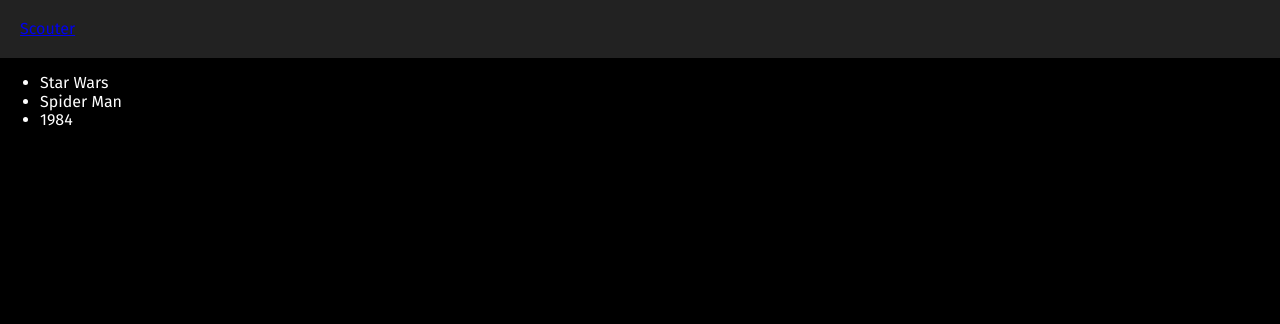
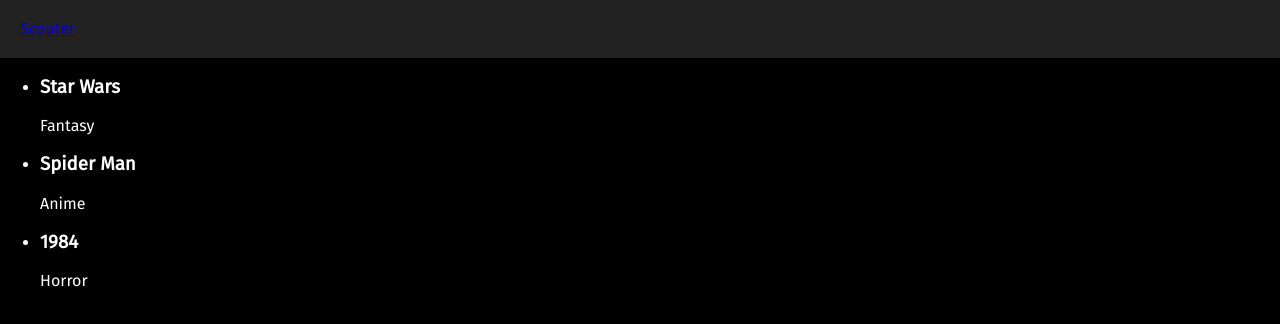
Before and after one commit to makarovas/shopify, a React (Create React App) app: page / in a window 1280 px wide. Shown: the top 324 px of the page. Built offline with nearby package versions, Linux system fonts and the light colour scheme.

Commit message:
added proptypes

```diff
--- a/package.json
+++ b/package.json
@@ -3,12 +3,13 @@
   "version": "0.1.0",
   "private": true,
   "dependencies": {
+    "node-sass": "4.12.0",
+    "prop-types": "^15.7.2",
     "react": "^16.8.6",
     "react-dom": "^16.8.6",
     "react-router": "^5.0.0",
     "react-router-dom": "^5.0.0",
-    "react-scripts": "3.0.1",
-    "node-sass": "4.12.0"
+    "react-scripts": "3.0.1"
   },
   "scripts": {
     "start": "react-scripts start",
--- a/src/App.js
+++ b/src/App.js
@@ -2,13 +2,35 @@
 import './index.scss'
 import Header from './Header/Header';
 import MoviesList from './MoviesList/MoviesList';
+
+
+const movies = [
+  {
+    id: 1,
+    title: 'Star Wars',
+    desc: 'Fantasy'
+  },
+  {
+    id: 2,
+    title: 'Spider Man',
+    desc: 'Anime'
+  },
+  {
+    id: 3,
+    title: '1984',
+    desc: 'Horror'
+  },
+];
 
 export class App extends Component {
   render() {
     return (
       <Fragment >
         <Header />
-        <MoviesList />
+        {movies.map(movie => (
+          <MoviesList key={movie.id} movie={movie} />
+        ))}
+
       </Fragment >
     )
   }
--- a/src/MoviesList/MoviesList.js
+++ b/src/MoviesList/MoviesList.js
@@ -1,38 +1,45 @@
 import React, { Component } from 'react'
 import { Link } from 'react-router-dom';
+import PropTypes from 'prop-types';
+
+
 export default class MoviesList extends Component {
+	static propTypes = {
+		movie: PropTypes.string
+	}
+
+
 	constructor(props) {
 		super(props)
 		this.state = {
-			movies: [
-				{
-					id: 1,
-					title: 'Star Wars'
-				},
-				{
-					id: 2,
-					title: 'Spider Man'
-				},
-				{
-					id: 3,
-					title: '1984'
-				},
-			]
+
 		}
 	}
+
 	render() {
 		return (
+			// <ul>
+			// 	{this.state.movies.map((movie) => (
+			// 		<li key={movie.id}>
+			// 			<a
+			// 			// to={`/movie${``}`}
+			// 			>
+			// 				{movie.title}
+			// 			</a>
+			// 		</li>
+			// 	))}
+			// </ul>
+
 			<ul>
-				{this.state.movies.map((movie) => (
-					<li key={movie.id}>
-						<a
-						// to={`/movie${``}`}
-						>
-							{movie.title}
-						</a>
-					</li>
-				))}
+				<li>
+					<h3>{this.props.movie.title}</h3>
+					<p>{this.props.movie.desc}</p>
+				</li>
 			</ul>
 		)
 	}
 }
+
+// MoviesList.propTypes = {
+// 	movie: PropTypes.string
+// }
```
Also changed, not shown: src/MovieHeader/MovieHeader.js (added, +34 -0 lines), 2 other files (tests, documents, lock files or other folders).
